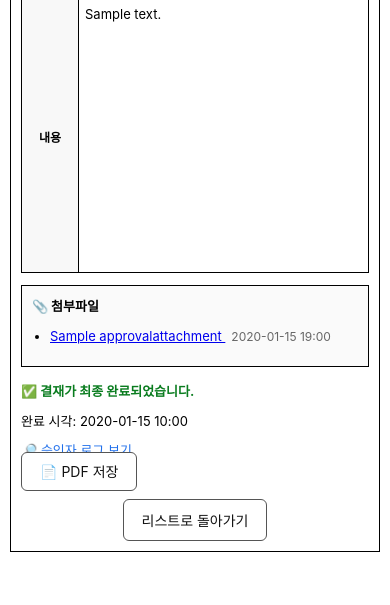
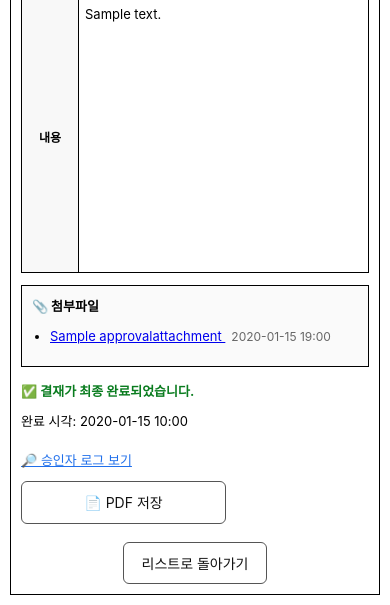
Before and after one commit to hyunsoo76/approval, a Django app: template approvals_v2/templates/approvals_v2/detail.html in a window 390 px wide. Shown: the part 330-935 px from the top of the page. Before the commit the page ends 882 px from the top, so only its background shows below. Run offline with Django 5.2, Linux system fonts and the light colour scheme; tables that the repository leaves empty hold one stand-in row (values such as "Sample post"); the template is opened without the code that fills it: values that come from a table or form of the project are taken from there, most other values are stand-ins (such as "Sample title", 1, 10 or a date in 2020); grey boxes marked "Sample" are stand-in pictures.

Commit message:
Fix mobile overlap between log toggle and PDF button (v2 detail)

```diff
--- a/approvals_v2/templates/approvals_v2/detail.html
+++ b/approvals_v2/templates/approvals_v2/detail.html
@@ -213,6 +213,26 @@
     font-size:12px;
   }
   .log-line{ margin-top:4px; }
+
+  /* ✅ (추가) 완료영역 액션 스택: 로그/버튼 겹침 방지 */
+  .action-stack{
+    margin-top:10px;
+    display:flex;
+    gap:10px;
+    flex-wrap:wrap;
+    justify-content:flex-end;
+  }
+  @media (max-width:480px){
+    .action-stack{
+      flex-direction:column;
+      align-items:stretch;
+      justify-content:flex-start;
+    }
+    .action-stack .btn-link{
+      width:100%;
+      text-align:center;
+    }
+  }
 
   /* ===== 결재 모달 버튼(아웃라인) ===== */
   .modal-action-btn{
@@ -483,7 +503,13 @@
       <div class="done-msg-left">✅ 결재가 최종 완료되었습니다.</div>
       <div class="done-msg-right">
         <div>완료 시각: {{ route.completed_at|date:"Y-m-d H:i"|default:"-" }}</div>
-        <div class="log-toggle" onclick="toggleLogs()">🔎 승인자 로그 보기</div>
+
+        <!-- ✅ (수정) 로그보기 + PDF 버튼을 같은 스택으로 묶어서 모바일 겹침 방지 -->
+        <div class="action-stack">
+          <div class="log-toggle" onclick="toggleLogs()">🔎 승인자 로그 보기</div>
+          <a class="btn-link" href="/approval/v2/{{ approval.id }}/pdf/" target="_blank">📄 PDF 저장</a>
+        </div>
+
         <div id="logBox" class="log-box" style="display:none;">
           <div><b>상신 IP</b>: {{ approval.submit_ip|default:"-" }}</div>
           {% for s in steps %}
@@ -509,9 +535,13 @@
   {% else %}
     <p class="hint">✅ 현재 결재자가 승인/반려 처리할 수 있습니다.</p>
   {% endif %}
-  <a class="btn-link" href="/approval/v2/{{ approval.id }}/pdf/" target="_blank">
-  📄 PDF 저장
-  </a>
+
+  <!-- ✅ (수정) 완료가 아닐 때만 기존 위치에 PDF 버튼 유지 -->
+  {% if route.status != "completed" %}
+    <a class="btn-link" href="/approval/v2/{{ approval.id }}/pdf/" target="_blank">
+      📄 PDF 저장
+    </a>
+  {% endif %}
 
   <div class="btn-row" style="margin-top:18px;">
     <a class="btn-link" href="/approval/v2/">리스트로 돌아가기</a>
```
